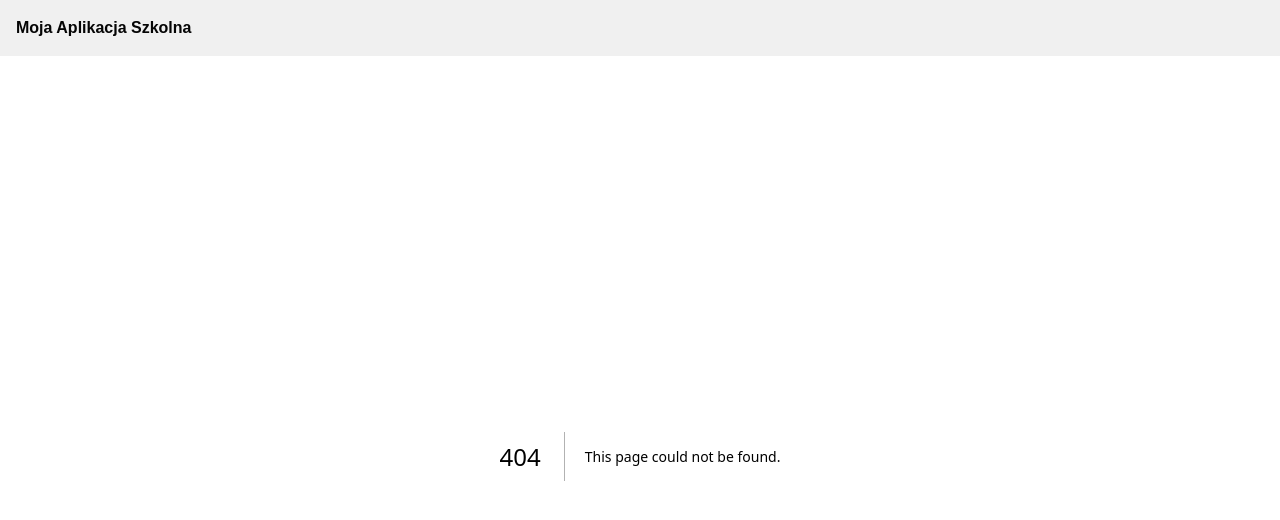
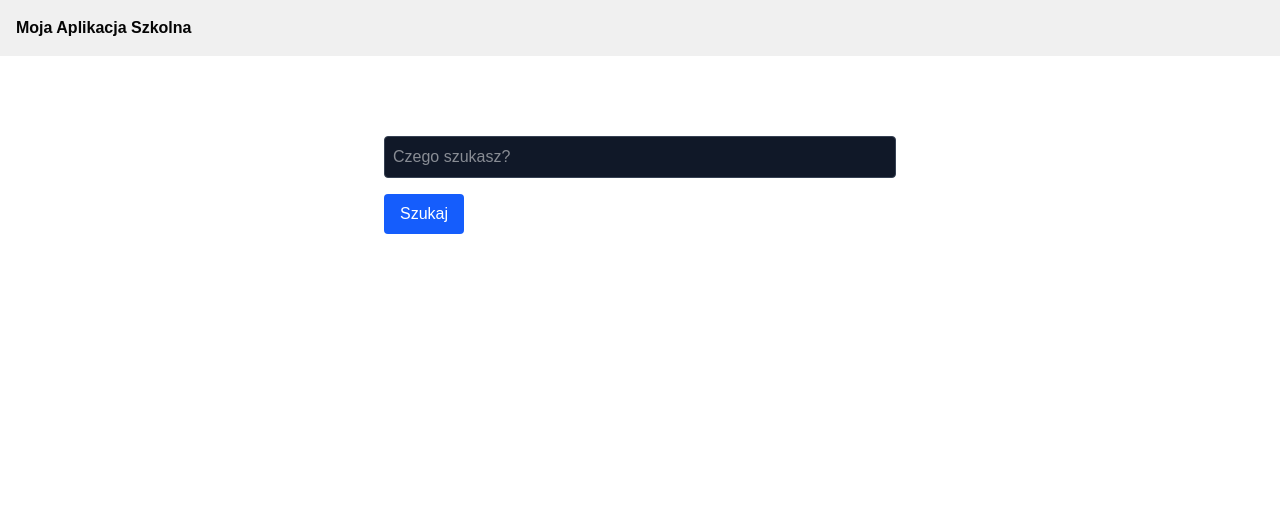
Before and after one commit to Mateuszrambo/next-2026-27-4b1-MK, a Next.js app: page /szukaj in a window 1280 px wide. Before the commit this address had no page. Shown: the top 520 px of the page. Built offline with nearby package versions, Linux system fonts and the light colour scheme.

Commit message:
do zadania 10

```diff
--- /dev/null
+++ b/src/app/szukaj/page.js
@@ -0,0 +1,32 @@
+export default async function SzukajPage({ searchParams }) {
+  // w Next.js 15+ `searchParams` to Promise
+  const { q: query = '' } = await searchParams;
+
+  return (
+    <main className="p-8 max-w-xl mx-auto text-white space-y-4">
+      <h1 className="text-2xl font-bold">Wyszukiwarka</h1>
+      <form action="/szukaj" method="get" className="space-y-4">
+        <div>
+          <input
+            name="q"
+            type="text"
+            defaultValue={query}
+            placeholder="Czego szukasz?"
+            className="w-full p-2 bg-gray-900 border border-gray-700 rounded text-white"
+          />
+        </div>
+        <button
+          type="submit"
+          className="bg-blue-600 hover:bg-blue-500 px-4 py-2 rounded font-medium text-white"
+        >
+          Szukaj
+        </button>
+      </form>
+      {query && (
+        <p className="text-gray-300">
+          Wyniki dla frazy: <strong className="text-blue-400">{query}</strong>
+        </p>
+      )}
+    </main>
+  );
+}
```
